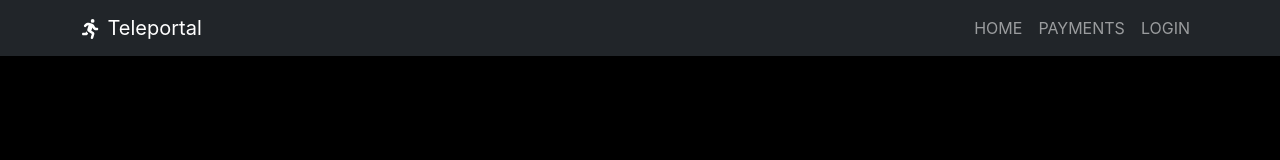
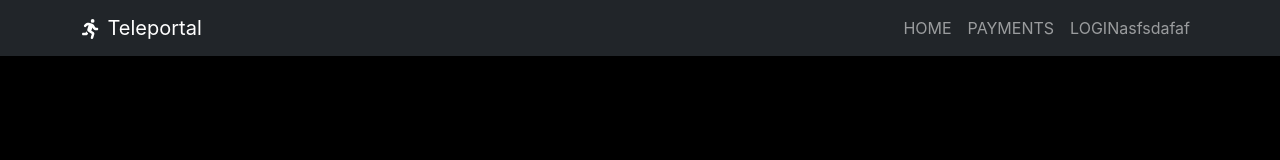
Before and after one commit to AA-n-d-y/fh2024, a React (Create React App) app in the folder frontend/: page / in a window 1280 px wide. Shown: the top 160 px of the page. Built offline with nearby package versions, Linux system fonts and the light colour scheme.

Commit message:
updating navbar

```diff
--- a/frontend/src/Navbar.js
+++ b/frontend/src/Navbar.js
@@ -19,7 +19,7 @@ function Navbar() {
                     <Link to="/payments" className="nav-link">PAYMENTS</Link>
                 </li>
                 <li>
-                    <Link to="/login" className="nav-link">LOGIN</Link>
+                    <Link to="/login" className="nav-link">LOGINasfsdafaf</Link>
                     {/* test */}
                 </li>
             </ul>
```
